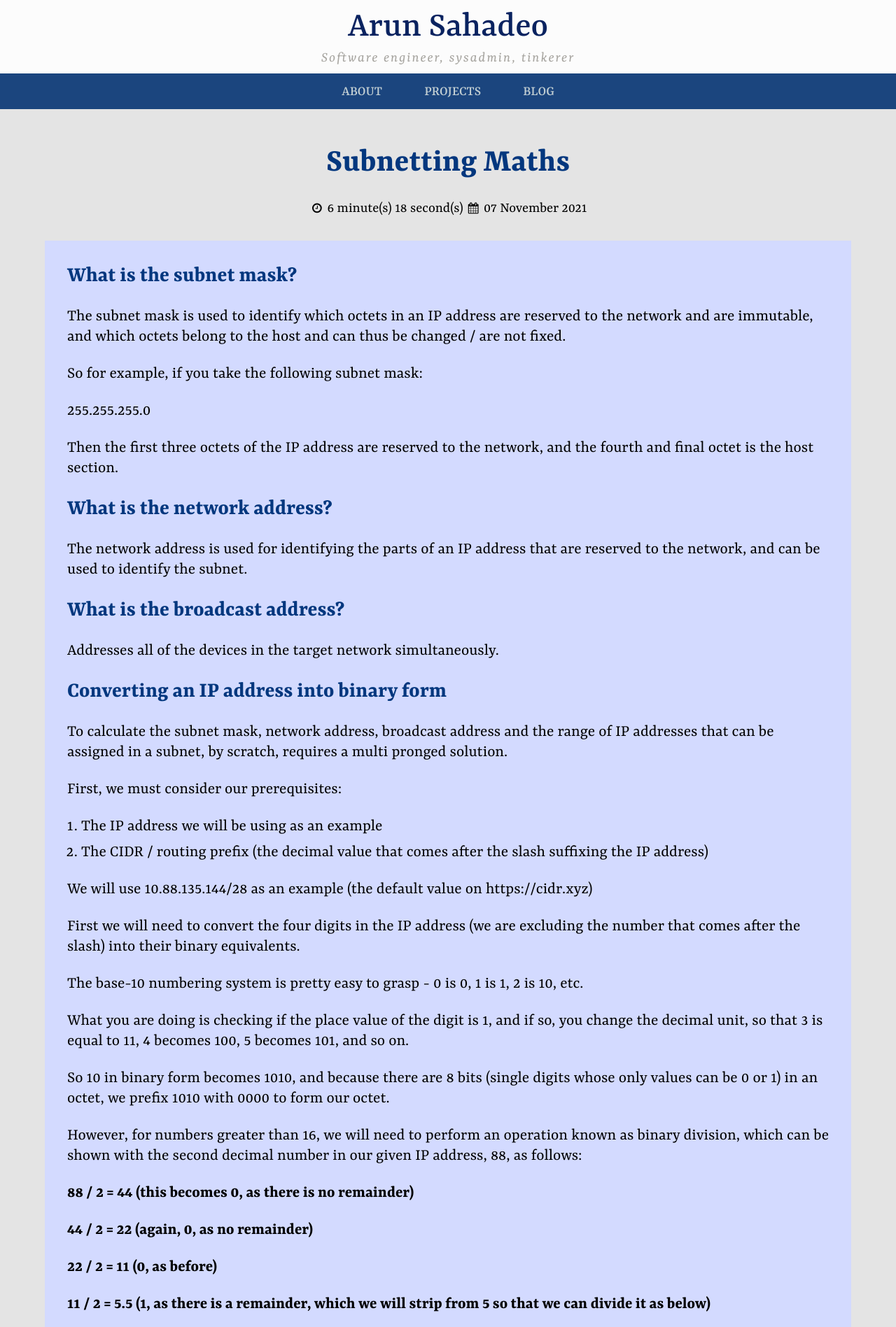
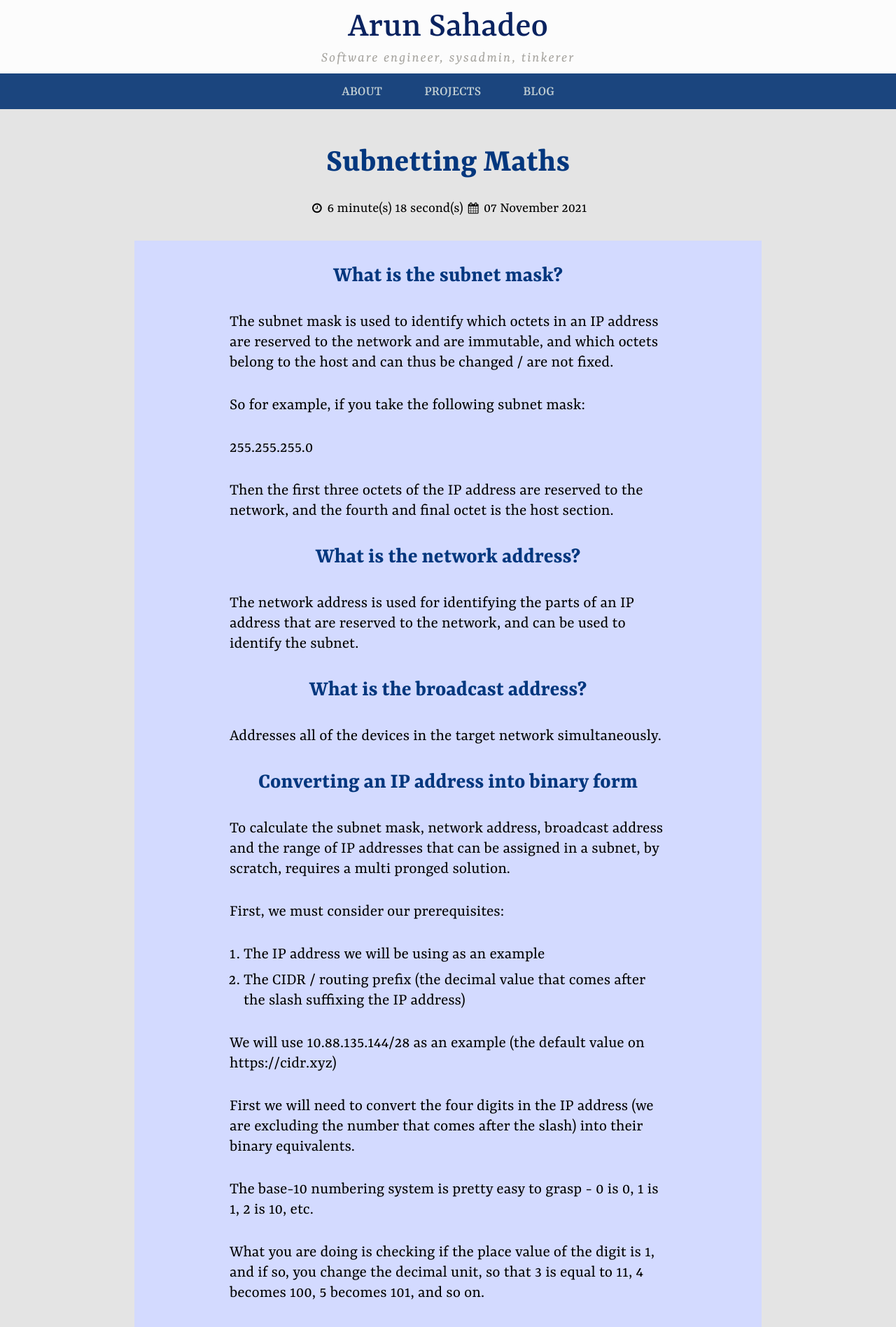
Before and after one commit to ArunSahadeo/ArunSahadeo.github.io, a Jekyll site: the page built from _posts/2021-11-07-subnetting-maths.md, in a window 1280 px wide. Shown: the top 1897 px of the page at 70% size. Built offline with Jekyll 4.4.1, drawn with Linux system fonts in a browser that asks for light colours; some web fonts are replaced.

Commit message:
Blog layout amends

```diff
--- a/_layouts/post.html
+++ b/_layouts/post.html
@@ -48,7 +48,9 @@
           </div>
 
           <article>
-            {{ content }}
+            <div class="article-inner">
+              {{ content }}
+            </div>
           </article>
       </main>
       {% include footer.html %}
--- a/_posts/2021-11-07-subnetting-maths.md
+++ b/_posts/2021-11-07-subnetting-maths.md
@@ -72,7 +72,7 @@ From this, we derive 1011000, and since it is only 7 digits long, we prefix 0 to
 
 Following suit for 135 and 144 produces 10000111 and 10011010 respectively.
 
-## Our IP address in binary form
+### Our IP address in binary form
 
 0000 1010 (10 in binary form) - 0101 1000 (88 in binary form) - 1000 0111 (135 in binary form) - 1001 1010 (144 in binary form)
 
@@ -115,7 +115,7 @@ So our subnet mask, if the CIDR or routing prefix is **/28**, is equal to 255.25
 
 Now onto the rest...
 
-**Calculating the network and broadcast address**
+### Calculating the network and broadcast address
 
 Remember our IP address in binary form:
 
--- a/_sass/layout/_posts.scss
+++ b/_sass/layout/_posts.scss
@@ -15,25 +15,47 @@
 
 main {
   > article {
-    max-width: 85%;
+    max-width: 65%;
     margin-bottom: .5rem;
     margin-left: auto;
     margin-right: auto;
     background-color: #D3DAFF;
     padding: 2rem;
 
+    .article-inner {
+      max-width: 75%;
+      margin-left: auto;
+      margin-right: auto;
+
+      p {
+        &:first-child {
+          margin-top: 0;
+        }
+      }
+    }
+
     @include headings {
       margin-top: 0;
       margin-bottom: 1.5rem;
+      text-align: center;
     }
 
     @media (max-width: 1199px) {
       max-width: 100%;
     }
 
+    @media (min-width: 568px) and (max-width: 991px) {
+      max-width: 85%;
+    }
+
     @media (max-width: 767px) {
       padding-left: 1rem;
       padding-right: 1rem;
+    }
+
+    @media (max-width: 320px) {
+      padding-left: 0;
+      padding-right: 0;
     }
 
     @include headings {
@@ -61,6 +83,8 @@ main {
     p,
     ol {
       font-size: 1.5rem;
+      margin-top: 2rem;
+      margin-bottom: 2rem;
     }
 
     ol {
```
